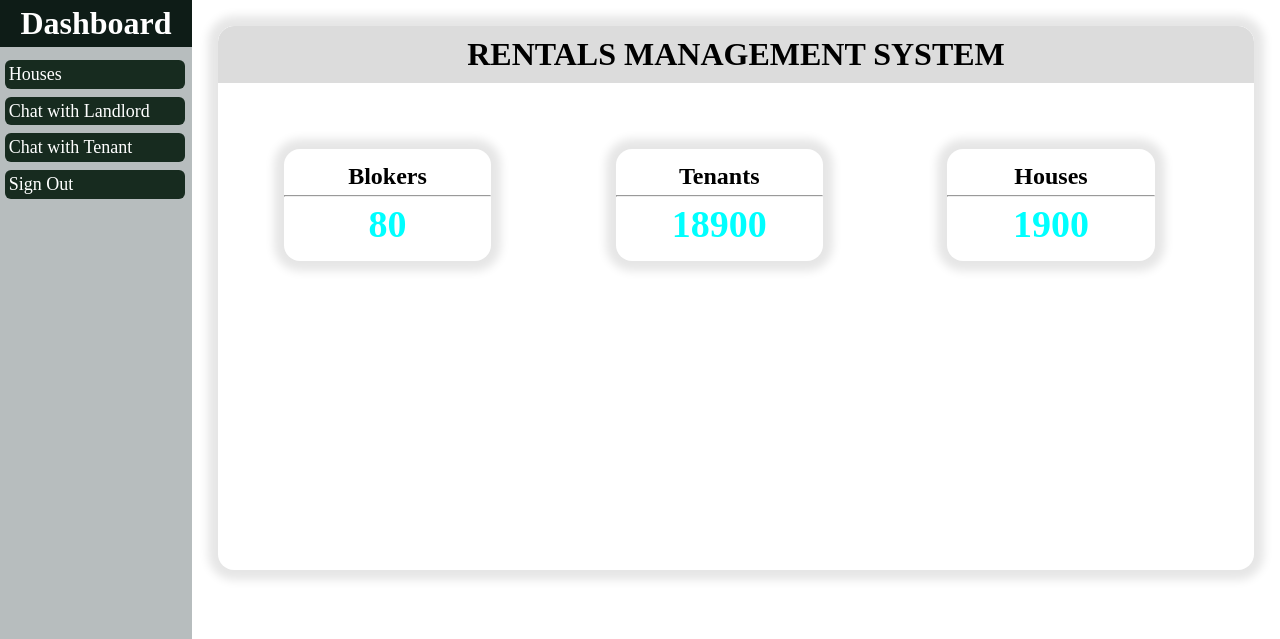
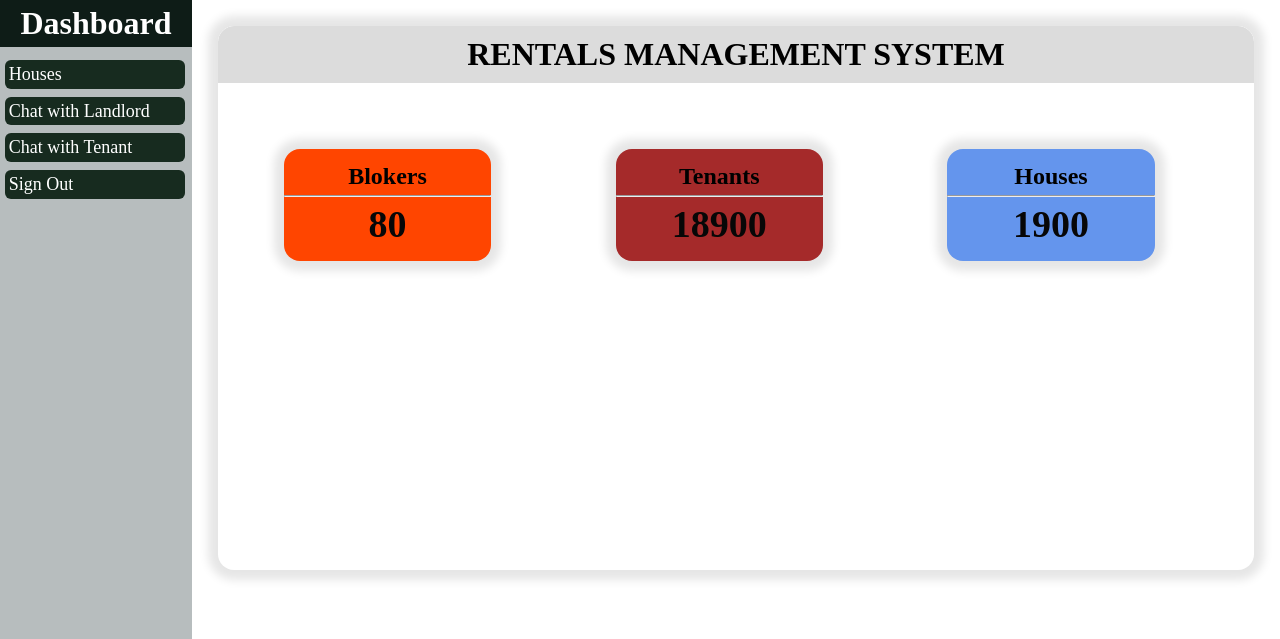
Before and after one commit to ineskanyamuneza/Rentals, a PHP site: page /Bloker/index.php in a window 1280 px wide. Shown: the part 71-710 px from the top of the page. Run offline with PHP 8.4, Linux system fonts and the light colour scheme.

Commit message:
i have modified all those folders

```diff
--- a/Bloker/assets/css/style.css
+++ b/Bloker/assets/css/style.css
@@ -180,6 +180,15 @@
         padding:4px;
         margin-top:0%;
     }
+    .container .main-content .card .cd1{
+        background-color: orangered;
+    }
+    .container .main-content .card .cd2{
+background-color: brown;
+    }
+    .container .main-content .card .cd3{
+background-color: cornflowerblue;
+    }
     .container .main-content .card .card1:hover{
         background-color: rgb(222, 255, 232);
         cursor: pointer;
@@ -203,5 +212,5 @@
     }
     .container .main-content .card1 .number{
         font-size: 38px;
-        color: aqua;
+        color: rgb(7, 7, 7);
     }
--- a/Bloker/index.php
+++ b/Bloker/index.php
@@ -8,19 +8,19 @@
     <div class="main-content">
         <h1>RENTALS MANAGEMENT SYSTEM</h1>
         <div class="card">
-           <div class="card1">
+           <div class="card1 cd1">
             <h2>Blokers</h2>
             <hr>
             <h2 class="number">80</h2>
 
            </div>
-           <div class="card1">
+           <div class="card1 cd2">
             <h2>Tenants</h2>
             <hr>
             <h2 class="number">18900</h2>
 
            </div>
-           <div class="card1">
+           <div class="card1 cd3">
             <h2>Houses</h2>
             <hr>
             <h2 class="number">1900</h2>
```
Also changed, not shown: Landlord/assets/css/style.css (+12 -2 lines), Landlord/index.php (+4 -5 lines), Bloker/images/user.jpeg (deleted).
